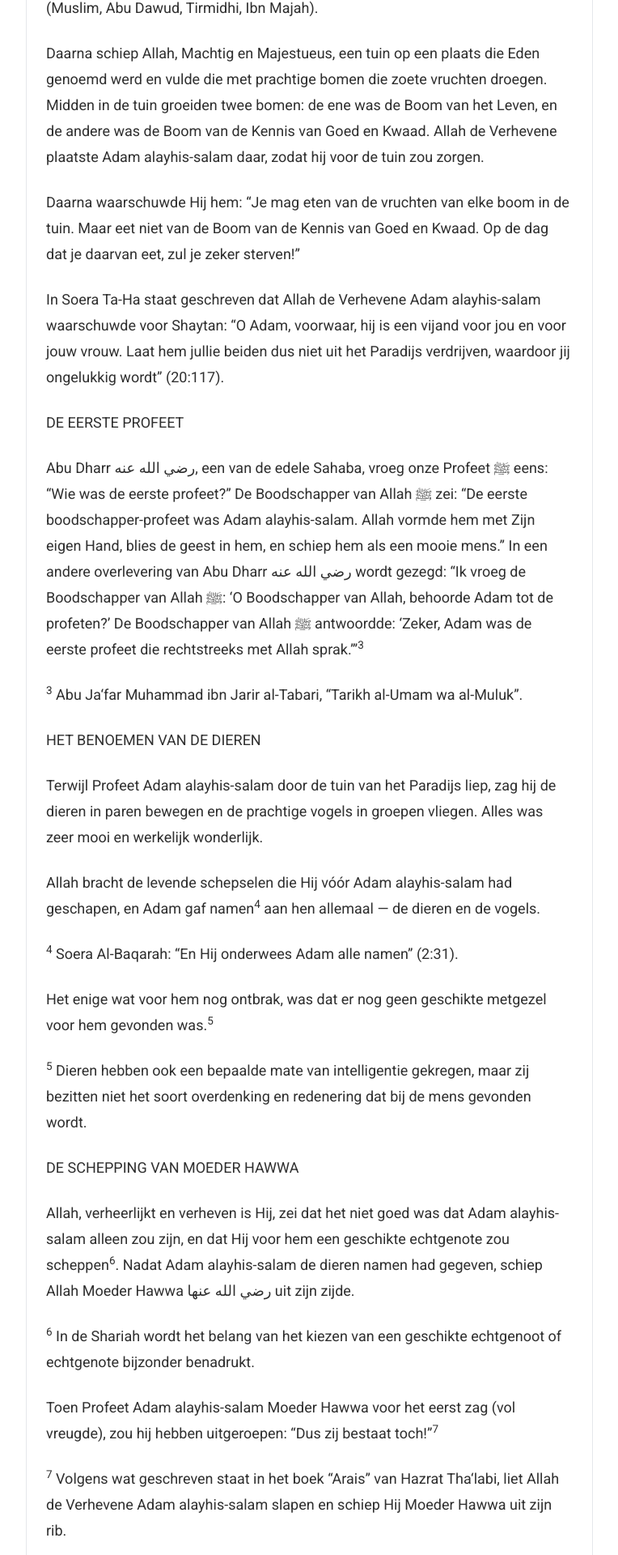
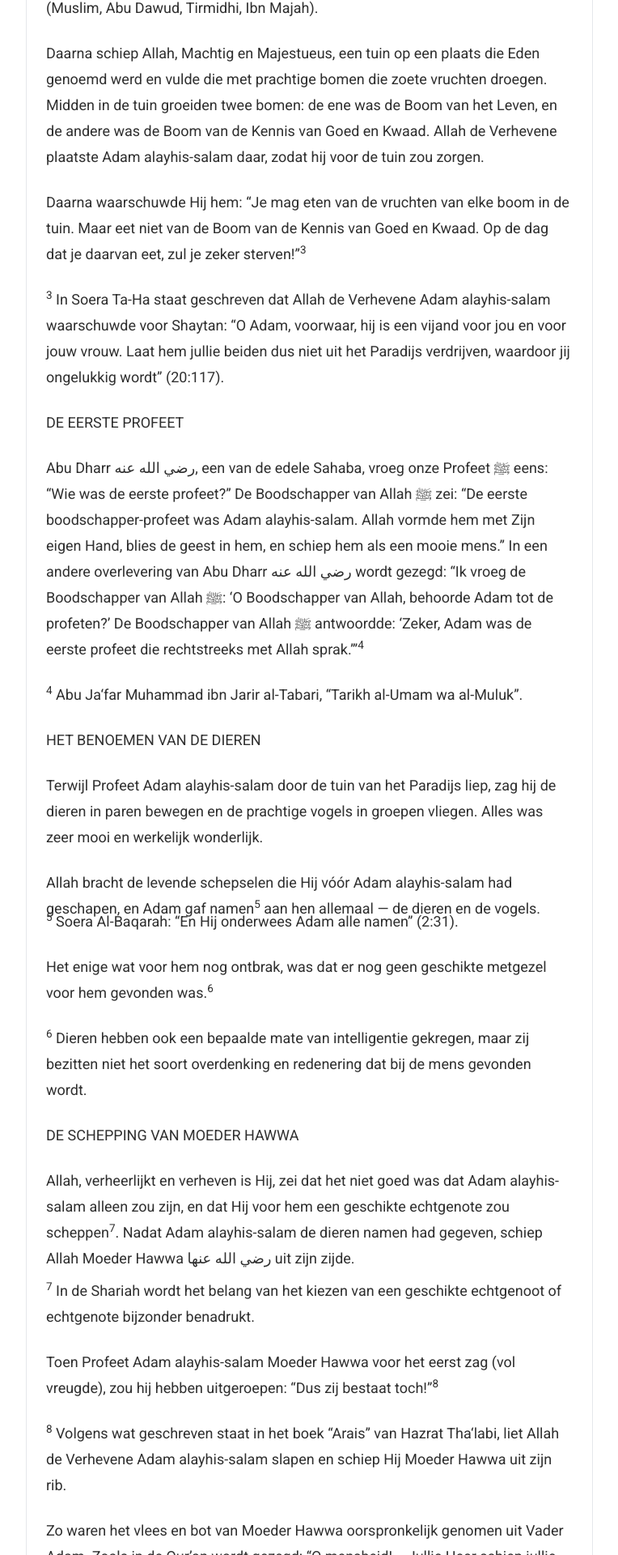
Before and after one commit to Ab-web-creator/deleteSoonForHasantoEdit, a Next.js app in the folder frontend/: page /qisas-nl/adam-alayhissalam in a window 1280 px wide. Shown: the part 938-2858 px from the top of the page at 81% size, without its empty margins (247-1011 px from the left). Built offline with nearby package versions, Linux system fonts and the light colour scheme.

Commit message:
turn the aya into heading

```diff
--- a/frontend/app/qisas-nl/qisas-nl-chapters/introduction/index.tsx
+++ b/frontend/app/qisas-nl/qisas-nl-chapters/introduction/index.tsx
@@ -48,14 +48,34 @@ export default function Introduction() {
     </div>
   </article>
 
-  <div onClick={() => toggleBubble('bubble1')}  className="paragraph_heading cursor-pointer">
+  <div  className="paragraph_heading">
    <p className="boldItalic my-2">
         “Voorwaar, in de verhalen van de {' '}<span className="vitalic">(profeten)</span>{' '}
         is een les voor mensen van begrip.”
         <br />
         <span className="vitalic"> (Surah Yusuf, vers 111)</span>
-        <sup>1</sup>
       </p>
+
+
+  </div>
+
+  <div className="main_text">
+    <p>
+      Alle lof behoort toe aan Allah, de Heer van alle werelden. Moge vrede en
+      zegeningen rusten op onze meester Muḥammad, op zijn familie en op al zijn
+      metgezellen. Assalamu alaykum wa rahmatullahi wa barakatuh. Om verder te
+      gaan...
+    </p>
+
+    <p onClick={() => toggleBubble('bubble1')} className='cursor-pointer'>
+      Dit boek staat in het Arabisch bekend als “Qisas al-Anbiya” en vertelt de
+      geschiedenis van de profeten, vrede zij met hen. Er zijn meerdere boeken
+      in dit genre geschreven. Het eerste daarvan was de verzameling van
+      Muhammad ibn Ishaq. Hij wijdde zijn werk vooral aan drie onderwerpen: de
+      schepping van de wereld en de geschiedenis van de profeten vóór Muhammad ﷺ
+      (Kitab al-mubtada’), het leven van onze Profeet ﷺ en de openbaringen die
+      hij ontving (Sirah), en zijn militaire expedities (Maghozi).<sup>1</sup>
+    </p>
 
     {openBubbles['bubble1'] && (
       <div className="speech-bubble" onClick={() => toggleBubble('bubble1')}>
@@ -67,25 +87,6 @@ export default function Introduction() {
         <p className="who_wrote">(Ibn Saʿd, “Tabaqat”, Vol. 1, p. 155.)</p>
       </div>
     )}
-  </div>
-
-  <div className="main_text">
-    <p>
-      Alle lof behoort toe aan Allah, de Heer van alle werelden. Moge vrede en
-      zegeningen rusten op onze meester Muḥammad, op zijn familie en op al zijn
-      metgezellen. Assalamu alaykum wa rahmatullahi wa barakatuh. Om verder te
-      gaan...
-    </p>
-
-    <p>
-      Dit boek staat in het Arabisch bekend als “Qisas al-Anbiya” en vertelt de
-      geschiedenis van de profeten, vrede zij met hen. Er zijn meerdere boeken
-      in dit genre geschreven. Het eerste daarvan was de verzameling van
-      Muhammad ibn Ishaq. Hij wijdde zijn werk vooral aan drie onderwerpen: de
-      schepping van de wereld en de geschiedenis van de profeten vóór Muhammad ﷺ
-      (Kitab al-mubtada’), het leven van onze Profeet ﷺ en de openbaringen die
-      hij ontving (Sirah), en zijn militaire expedities (Maghozi).
-    </p>
 
     <p>
       Helaas is het werk van Ibn Ishaq niet volledig tot ons gekomen. Toch
--- a/frontend/app/qisas-nl/qisas-nl-chapters/tawrat/adam-alayhissalam/index.tsx
+++ b/frontend/app/qisas-nl/qisas-nl-chapters/tawrat/adam-alayhissalam/index.tsx
@@ -14,6 +14,7 @@ export default function AdamAlayhissalam() {
     'bubble5',
     'bubble6',
     'bubble7',
+    'bubble8',
   ]);
 
 return (
@@ -110,7 +111,7 @@ return (
       zodat hij voor de tuin zou zorgen.
     </p>
 
-    <p>
+    <p  className='cursor-pointer' onClick={() => toggleBubble('bubble3')}>
       Daarna waarschuwde Hij hem:
 
       “Je mag eten van de vruchten
@@ -120,11 +121,15 @@ return (
       van de Kennis van Goed en Kwaad.
 
       Op de dag dat je daarvan eet,
-      zul je zeker sterven!”
+      zul je zeker sterven!”<sup>3</sup>
     </p>
-
+ {openBubbles['bubble3'] && (
+   <div
+        className="speech-bubble"
+        onClick={() => toggleBubble('bubble3')}
+      >
     <p className="vitalic">
-      In Soera Ta-Ha
+      <sup>3</sup> In Soera Ta-Ha
       staat geschreven dat Allah de Verhevene
       Adam alayhis-salam waarschuwde voor Shaytan:
 
@@ -139,6 +144,8 @@ return (
       {' '}
       (20:117).
     </p>
+    </div>
+ )}
   </div>
 
   <div className="paragraph_heading">
@@ -148,7 +155,7 @@ return (
   <div className="main_text">
     <p
       className="vitalic cursor-pointer"
-      onClick={() => toggleBubble('bubble3')}
+      onClick={() => toggleBubble('bubble4')}
     >
       Abu Dharr رضي الله عنه,
       een van de edele Sahaba,
@@ -176,16 +183,16 @@ return (
       ‘Zeker,
       Adam was de eerste profeet
       die rechtstreeks met Allah sprak.’”
-      <sup>3</sup>
+      <sup>4</sup>
     </p>
 
-    {openBubbles['bubble3'] && (
+    {openBubbles['bubble4'] && (
       <div
         className="speech-bubble"
-        onClick={() => toggleBubble('bubble3')}
+        onClick={() => toggleBubble('bubble4')}
       >
         <p>
-          <sup>3</sup> Abu Ja‘far Muhammad ibn Jarir al-Tabari,
+          <sup>4</sup> Abu Ja‘far Muhammad ibn Jarir al-Tabari,
           “Tarikh al-Umam wa al-Muluk”.
         </p>
       </div>
@@ -209,22 +216,22 @@ return (
 
     <p
       className="cursor-pointer "
-      onClick={() => toggleBubble('bubble4')}
+      onClick={() => toggleBubble('bubble5')}
     >
       Allah bracht de levende schepselen
       die Hij vóór Adam alayhis-salam had geschapen,
-      en Adam gaf namen<sup>4</sup> {" "}
+      en Adam gaf namen<sup>5</sup> {" "}
       aan hen allemaal —
       de dieren en de vogels.
     </p>
 
-    {openBubbles['bubble4'] && (
+    {openBubbles['bubble5'] && (
       <div
-        className="speech-bubble"
-        onClick={() => toggleBubble('bubble4')}
+        className="speech-bubble -mt-10"
+        onClick={() => toggleBubble('bubble5')}
       >
         <p>
-          <sup>4</sup> Soera Al-Baqarah:
+          <sup>5</sup> Soera Al-Baqarah:
           “En Hij onderwees Adam alle namen”
           (2:31).
         </p>
@@ -235,21 +242,21 @@ return (
   <div className="main_text">
     <p
       className="cursor-pointer "
-      onClick={() => toggleBubble('bubble5')}
+      onClick={() => toggleBubble('bubble6')}
     >
       Het enige wat voor hem nog ontbrak,
       was dat er nog geen geschikte metgezel
       voor hem gevonden was.
-      <sup>5</sup>
+      <sup>6</sup>
     </p>
 
-    {openBubbles['bubble5'] && (
+    {openBubbles['bubble6'] && (
       <div
         className="speech-bubble"
-        onClick={() => toggleBubble('bubble5')}
+        onClick={() => toggleBubble('bubble6')}
       >
         <p>
-          <sup>5</sup> Dieren hebben ook
+          <sup>6</sup> Dieren hebben ook
           een bepaalde mate van intelligentie gekregen,
           maar zij bezitten niet
           het soort overdenking en redenering
@@ -259,34 +266,34 @@ return (
     )}
   </div>
 
-  <div className="paragraph_heading">
+  <div className="paragraph_heading relative">
     <p>DE SCHEPPING VAN MOEDER HAWWA</p>
   </div>
 
   <div className="main_text">
     <p
       className="cursor-pointer "
-      onClick={() => toggleBubble('bubble6')}
+      onClick={() => toggleBubble('bubble7')}
     >
       Allah, verheerlijkt en verheven is Hij,
       zei dat het niet goed was
       dat Adam alayhis-salam alleen zou zijn,
       en dat Hij voor hem
       een geschikte echtgenote zou scheppen
-      <sup>6</sup>.
+      <sup>7</sup>.
 
       Nadat Adam alayhis-salam de dieren namen had gegeven,
       schiep Allah Moeder Hawwa رضي الله عنها
       uit zijn zijde.
     </p>
 
-    {openBubbles['bubble6'] && (
+    {openBubbles['bubble7'] && (
       <div
-        className="speech-bubble"
-        onClick={() => toggleBubble('bubble6')}
+        className="speech-bubble -mt-4"
+        onClick={() => toggleBubble('bubble7')}
       >
         <p>
-          <sup>6</sup> In de Shariah
+          <sup>7</sup> In de Shariah
           wordt het belang van het kiezen
           van een geschikte echtgenoot of echtgenote
           bijzonder benadrukt.
@@ -298,7 +305,7 @@ return (
   <div className="main_text">
     <p
       className="cursor-pointer "
-      onClick={() => toggleBubble('bubble7')}
+      onClick={() => toggleBubble('bubble8')}
     >
       Toen Profeet Adam alayhis-salam Moeder Hawwa voor het eerst zag
 
@@ -309,16 +316,16 @@ return (
       , zou hij hebben uitgeroepen:
 
       “Dus zij bestaat toch!”
-      <sup>7</sup>
+      <sup>8</sup>
     </p>
 
-    {openBubbles['bubble7'] && (
+    {openBubbles['bubble8'] && (
       <div
-        className="speech-bubble"
-        onClick={() => toggleBubble('bubble7')}
+        className="speech-bubble mt-6"
+        onClick={() => toggleBubble('bubble8')}
       >
         <p>
-          <sup>7</sup> Volgens wat geschreven staat
+          <sup>8</sup> Volgens wat geschreven staat
           in het boek “Arais” van Hazrat Tha‘labi,
           liet Allah de Verhevene Adam alayhis-salam slapen
           en schiep Hij Moeder Hawwa
```
